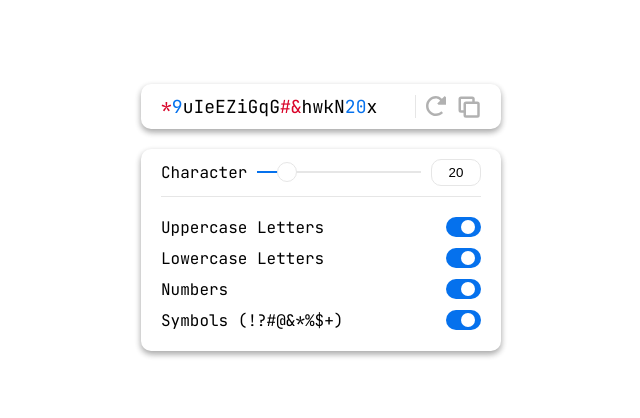
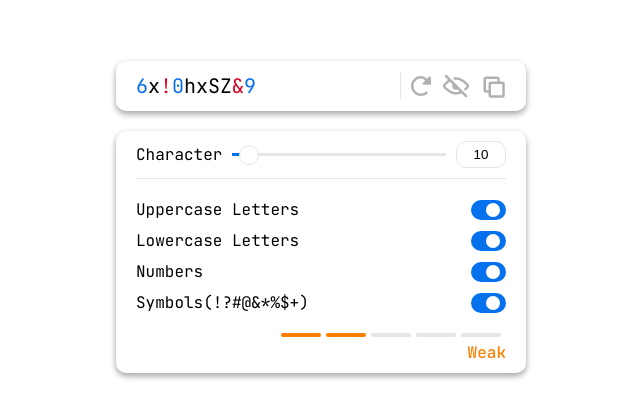
Before and after one commit to lindabgaa/passForge, a React (Vite) app: page / in a window 1280 px wide. Shown: the part 168-586 px from the top of the page, without its empty margins (319-959 px from the left). Built offline with nearby package versions, Linux system fonts and the light colour scheme.

Commit message:
add show/hide password feature + hide security level feature + update README & more

```diff
--- a/src/App.css
+++ b/src/App.css
@@ -1,5 +1,5 @@
 main.main-container {
-  max-width: 40rem;
+  max-width: 45rem;
   width: 100vw;
   padding: 2rem;
 
@@ -9,33 +9,103 @@ main.main-container {
   align-items: center;
 }
 
-p.copy-message {
+div.password-configuration-container {
+  width: 100%;
+  margin-bottom: 1rem;
+  padding: 1rem 2rem;
+  border-radius: 1rem;
+  background-color: var(--clr-white);
+  box-shadow: rgba(0, 0, 0, 0.16) 0px 3px 6px, rgba(0, 0, 0, 0.23) 0px 3px 6px;
+}
+
+div.password-strength-container {
+  width: 100%;
+
+  display: flex;
+  flex-direction: column;
+  align-items: end;
+}
+
+div.password-strength-bar {
+  margin-bottom: 0.5rem;
+  display: flex;
+}
+
+div.strength-bar-segment {
+  width: 4rem;
+  height: 0.4rem;
+  margin-right: 0.5rem;
+  border-radius: 1rem;
+  background-color: var(--clr-grey-100);
+}
+
+p.password-strength-text {
+  font-weight: 500;
+}
+
+div.strength-bar-segment:nth-child(1).very-weak {
+  background-color: var(--clr-red);
+}
+
+p.password-strength-text.very-weak {
+  color: var(--clr-red);
+}
+
+div.strength-bar-segment:nth-child(1).weak,
+div.strength-bar-segment:nth-child(2).weak {
+  background-color: var(--clr-orange);
+}
+
+p.password-strength-text.weak {
+  color: var(--clr-orange);
+}
+
+div.strength-bar-segment:nth-child(1).moderate,
+div.strength-bar-segment:nth-child(2).moderate,
+div.strength-bar-segment:nth-child(3).moderate {
+  background-color: var(--clr-yellow);
+}
+
+p.password-strength-text.moderate {
+  color: var(--clr-yellow);
+}
+
+div.strength-bar-segment:nth-child(1).strong,
+div.strength-bar-segment:nth-child(2).strong,
+div.strength-bar-segment:nth-child(3).strong,
+div.strength-bar-segment:nth-child(4).strong {
+  background-color: var(--clr-green-100);
+}
+
+p.password-strength-text.strong {
+  color: var(--clr-green-100);
+}
+
+div.strength-bar-segment:nth-child(1).very-strong,
+div.strength-bar-segment:nth-child(2).very-strong,
+div.strength-bar-segment:nth-child(3).very-strong,
+div.strength-bar-segment:nth-child(4).very-strong,
+div.strength-bar-segment:nth-child(5).very-strong {
+  background-color: var(--clr-green-200);
+}
+
+p.password-strength-text.very-strong {
+  color: var(--clr-green-200);
+}
+
+div.copy-feedback-container {
   width: 100%;
   height: 2rem;
-  margin-top: 1rem;
   text-align: center;
   font-size: 1.4rem;
   font-weight: 500;
   opacity: 0.7;
 }
 
-p.copy-valid {
+p.copy-success {
   color: var(--clr-blue-300);
 }
 
 p.copy-error {
   color: var(--clr-red);
 }
-
-div.content-wrapper {
-  width: 100%;
-}
-
-div.input-wrapper {
-  width: 100%;
-  margin-top: 2rem;
-  padding: 1rem 2rem;
-  border-radius: 1rem;
-  background-color: var(--clr-white);
-  box-shadow: rgba(0, 0, 0, 0.16) 0px 3px 6px, rgba(0, 0, 0, 0.23) 0px 3px 6px;
-}
--- a/src/App.jsx
+++ b/src/App.jsx
@@ -1,5 +1,8 @@
 // tools
 import { useState } from "react";
+
+// utils
+import { checkOption } from "./utils";
 
 // components
 import PasswordDisplay from "./components/PasswordDisplay/PasswordDisplay";
@@ -11,7 +14,8 @@ import "./App.css";
 
 export default function App() {
   const [copySuccess, setCopySuccess] = useState(null);
-  const [passwordLength, setPasswordLength] = useState(20);
+  const [passwordStrength, setPasswordStrength] = useState("");
+  const [passwordLength, setPasswordLength] = useState(10);
   const [passwordOptions, setPasswordOptions] = useState([
     {
       id: "uppercase",
@@ -34,47 +38,148 @@ export default function App() {
     {
       id: "symbols",
       checked: true,
-      label: "Symbols (!?#@&*%$+)",
+      label: "Symbols(!?#@&*%$+)",
       disabled: false,
     },
   ]);
 
+  const updateStrengthIndicator = () => {
+    const hasUppercase = checkOption(passwordOptions, "uppercase");
+    const hasLowerCase = checkOption(passwordOptions, "lowercase");
+    const hasNumbers = checkOption(passwordOptions, "numbers");
+    const hasSymbols = checkOption(passwordOptions, "symbols");
+
+    if (
+      passwordLength > 18 &&
+      hasNumbers &&
+      hasSymbols &&
+      (hasUppercase || hasLowerCase)
+    ) {
+      setPasswordStrength("Very Strong");
+    } else if (
+      (passwordLength > 12 && hasNumbers && hasSymbols) ||
+      passwordLength > 25
+    ) {
+      setPasswordStrength("Strong");
+    } else if (
+      (passwordLength > 10 && (hasNumbers || hasSymbols)) ||
+      passwordLength > 15
+    ) {
+      setPasswordStrength("Moderate");
+    } else if (passwordLength < 10) {
+      setPasswordStrength("Very Weak");
+    } else {
+      setPasswordStrength("Weak");
+    }
+  };
+
   return (
     <main className="main-container">
-      <div className="content-wrapper">
       <PasswordDisplay
         setCopySuccess={setCopySuccess}
         passwordLength={passwordLength}
         passwordOptions={passwordOptions}
+        updateStrengthIndicator={updateStrengthIndicator}
       />
 
-        <div className="input-wrapper">
+      <div className="password-configuration-container">
         <PasswordLength
           passwordLength={passwordLength}
           setPasswordLength={setPasswordLength}
         />
+
         <PasswordOptions
           passwordOptions={passwordOptions}
           setPasswordOptions={setPasswordOptions}
         />
+
+        <div className="password-strength-container">
+          <div className="password-strength-bar">
+            <div
+              className={`strength-bar-segment ${
+                passwordStrength === "Very Weak"
+                  ? "very-weak"
+                  : passwordStrength === "Weak"
+                  ? "weak"
+                  : passwordStrength === "Moderate"
+                  ? "moderate"
+                  : passwordStrength === "Strong"
+                  ? "strong"
+                  : passwordStrength === "Very Strong"
+                  ? "very-strong"
+                  : ""
+              }`}
+            ></div>
+            <div
+              className={`strength-bar-segment ${
+                passwordStrength === "Weak"
+                  ? "weak"
+                  : passwordStrength === "Moderate"
+                  ? "moderate"
+                  : passwordStrength === "Strong"
+                  ? "strong"
+                  : passwordStrength === "Very Strong"
+                  ? "very-strong"
+                  : ""
+              }`}
+            ></div>
+            <div
+              className={`strength-bar-segment ${
+                passwordStrength === "Moderate"
+                  ? "moderate"
+                  : passwordStrength === "Strong"
+                  ? "strong"
+                  : passwordStrength === "Very Strong"
+                  ? "very-strong"
+                  : ""
+              }`}
+            ></div>
+            <div
+              className={`strength-bar-segment ${
+                passwordStrength === "Strong"
+                  ? "strong"
+                  : passwordStrength === "Very Strong"
+                  ? "very-strong"
+                  : ""
+              }`}
+            ></div>
+            <div
+              className={`strength-bar-segment ${
+                passwordStrength === "Very Strong" ? "very-strong" : ""
+              }`}
+            ></div>
+          </div>
+          <p
+            className={`password-strength-text ${
+              passwordStrength === "Very Weak"
+                ? "very-weak"
+                : passwordStrength === "Weak"
+                ? "weak"
+                : passwordStrength === "Moderate"
+                ? "moderate"
+                : passwordStrength === "Strong"
+                ? "strong"
+                : passwordStrength === "Very Strong"
+                ? "very-strong"
+                : ""
+            }`}
+          >
+            {passwordStrength}
+          </p>
         </div>
       </div>
 
-      <p
-        className={`copy-message ${
-          copySuccess === true
-            ? "copy-valid"
-            : copySuccess === false
-            ? "copy-error"
-            : ""
-        }`}
-      >
-        {copySuccess === true
-          ? "Copied generated password"
-          : copySuccess === false
-          ? " Failed to copy generated password. Please try again."
-          : ""}
+      <div className="copy-feedback-container">
+        {copySuccess === true && (
+          <p className="copy-success">Copied generated password</p>
+        )}
+
+        {copySuccess === false && (
+          <p className="copy-error">
+            Failed to copy generated password. Please try again.
           </p>
+        )}
+      </div>
     </main>
   );
 }
--- a/src/components/PasswordDisplay/PasswordDisplay.css
+++ b/src/components/PasswordDisplay/PasswordDisplay.css
@@ -1,6 +1,7 @@
-div.password-wrapper {
+div.password-display-container {
   width: 100%;
   padding: 1rem 2rem;
+  margin-bottom: 2rem;
 
   border-radius: 1rem;
   background-color: var(--clr-white);
@@ -13,7 +14,7 @@ div.password-wrapper {
 p.password-text {
   padding-right: 0.25rem;
 
-  font-size: 1.8rem;
+  font-size: 2rem;
   border-right: 1px solid var(--clr-grey-100);
 
   overflow: hidden;
@@ -23,17 +24,19 @@ p.password-text {
   flex-grow: 1;
 }
 
-span.password-char.number {
+span.number {
   color: var(--clr-blue-300);
 }
 
-span.password-char.special {
+span.special {
   color: var(--clr-red);
 }
 
 button.generate-button,
-button.copy-button {
+button.copy-button,
+button.hide-button {
   background-color: transparent;
+  border-radius: 50%;
   border: none;
   opacity: 0.3;
 
@@ -44,16 +47,15 @@ button.copy-button {
   transition: all 0.2s;
 }
 
-button.generate-button {
-  margin-left: 1rem;
-}
-
+button.generate-button,
+button.hide-button,
 button.copy-button {
   margin-left: 1rem;
 }
 
 button.generate-button:hover,
-button.copy-button:hover {
+button.copy-button:hover,
+button.hide-button:hover {
   opacity: 0.8;
   transform: scale(1.1);
 }
--- a/src/components/PasswordDisplay/PasswordDisplay.jsx
+++ b/src/components/PasswordDisplay/PasswordDisplay.jsx
@@ -5,6 +5,7 @@ import { useCallback, useEffect, useState } from "react";
 // assets
 import copyIcon from "../../assets/copy-icon.svg";
 import generateIcon from "../../assets/generate-icon.svg";
+import hideIcon from "../../assets/hide-icon.svg";
 
 // utils
 import { shuffleArray } from "../../utils.js";
@@ -16,13 +17,13 @@ export default function PasswordDisplay({
   setCopySuccess,
   passwordLength,
   passwordOptions,
+  updateStrengthIndicator,
 }) {
-  // ---- Characters to generate password from
+  const [password, setPassword] = useState("");
+  const [isPasswordHidden, setIsPasswordHidden] = useState(false);
+
   const characters =
     "ABCDEFGHIJKLMNOPQRSTUVWXYZabcdefghijklmnopqrstuvwxyz0123456789!?#@&*%$+";
-
-  // ---- State to store generated password
-  const [password, setPassword] = useState("");
 
   // ---- Function to generate password based on password length and options
   const generatePassword = useCallback(() => {
@@ -106,11 +107,6 @@ export default function PasswordDisplay({
     setPassword(generatedPassword);
   }, [passwordLength, passwordOptions]);
 
-  // ---- useEffect to generate password on initial render and when password length or options change
-  useEffect(() => {
-    generatePassword();
-  }, [generatePassword]);
-
   // ---- Function to handle generate password button click event
   const handleGenerateButtonClick = () => {
     generatePassword();
@@ -137,28 +133,43 @@ export default function PasswordDisplay({
     setTimeout(() => setCopySuccess(null), 3000);
   };
 
+  // ---- Function to handle hide password button click event
+  const handleHideButtonClick = () => {
+    setIsPasswordHidden(!isPasswordHidden);
+  };
+
+  // ---- useEffect to generate password on initial render and when password length or options change
+  useEffect(() => {
+    generatePassword();
+    updateStrengthIndicator();
+  }, [generatePassword, updateStrengthIndicator]);
+
   return (
-    <div className="password-wrapper">
+    <div className="password-display-container">
       <p className="password-text">
-        {password.split("").map(function (char, index) {
-          return (
+        {password.split("").map((char, index) => {
+          return isPasswordHidden ? (
+            "•"
+          ) : Number.isInteger(parseInt(char)) || /[!?%@#+$&*]/.test(char) ? (
             <span
               key={index}
-              className={`password-char
-                ${
+              className={
                 Number.isInteger(parseInt(char))
                   ? "number"
                   : /[!?%@#+$&*]/.test(char)
                   ? "special"
                   : ""
               }
-              `}
             >
               {char}
             </span>
+          ) : (
+            char
           );
         })}
       </p>
+
+      {/* Generate password button */}
       <button
         type="button"
         className="generate-button"
@@ -170,6 +181,17 @@ export default function PasswordDisplay({
           className="generate-icon"
         ></img>
       </button>
+
+      {/* Hide password button */}
+      <button
+        type="button"
+        className="hide-button"
+        onClick={handleHideButtonClick}
+      >
+        <img src={hideIcon} alt="Hide Password" className="hide-icon"></img>
+      </button>
+
+      {/* Copy password button */}
       <button
         type="button"
         className="copy-button"
@@ -193,4 +215,5 @@ PasswordDisplay.propTypes = {
       disabled: PropTypes.bool.isRequired,
     }).isRequired
   ).isRequired,
+  updateStrengthIndicator: PropTypes.func.isRequired,
 };
--- a/src/components/PasswordLength/PasswordLength.css
+++ b/src/components/PasswordLength/PasswordLength.css
@@ -1,4 +1,4 @@
-div.length-wrapper {
+div.length-container {
   width: 100%;
   padding-bottom: 1rem;
   margin-bottom: 2rem;
@@ -15,7 +15,7 @@ div.length-wrapper {
   }
 }
 
-input.length-slider {
+input.range-input {
   height: 0.25rem;
   margin-left: 1rem;
   margin-right: 1rem;
@@ -27,7 +27,7 @@ input.length-slider {
 }
 
 /* Range Input styles for Chrome  */
-input.length-slider::-webkit-slider-thumb {
+input.range-input::-webkit-slider-thumb {
   -webkit-appearance: none;
   appearance: none;
   width: 2rem;
@@ -38,14 +38,14 @@ input.length-slider::-webkit-slider-thumb {
   transition: all 0.2s ease-in-out;
 }
 
-input.length-slider::-webkit-slider-thumb:hover,
-input.length-slider::-webkit-slider-thumb:active {
+input.range-input::-webkit-slider-thumb:hover,
+input.range-input::-webkit-slider-thumb:active {
   background-color: var(--clr-blue-200);
   border: none;
 }
 
 /* Range Input styles for Firefox */
-input.length-slider::-moz-range-thumb {
+input.range-input::-moz-range-thumb {
   width: 2rem;
   height: 2rem;
   background-color: var(--clr-white);
@@ -54,14 +54,14 @@ input.length-slider::-moz-range-thumb {
   transition: all 0.2s ease-in-out;
 }
 
-input.length-slider::-moz-range-thumb:hover,
-input.length-slider::-moz-range-thumb:active {
+input.range-input::-moz-range-thumb:hover,
+input.range-input::-moz-range-thumb:active {
   background-color: var(--clr-grey-200);
   border: none;
 }
 
 /* Range Input styles for Other*/
-input.length-slider::-ms-thumb {
+input.range-input::-ms-thumb {
   width: 2rem;
   height: 2rem;
   background-color: var(--clr-white);
@@ -70,13 +70,13 @@ input.length-slider::-ms-thumb {
   transition: all 0.2s ease-in-out;
 }
 
-input.length-slider::-ms-thumb:hover,
-input.length-slider::-ms-thumb:active {
+input.range-input::-ms-thumb:hover,
+input.range-input::-ms-thumb:active {
   background-color: var(--clr-grey-200);
   border: none;
 }
 
-input.length-input {
+input.number-input {
   width: 5rem;
   padding: 0.5rem;
   text-align: center;
@@ -90,7 +90,7 @@ input.length-input {
 }
 
 /* Remove the up and down arrows from the input field for Chrome */
-input.length-input::-webkit-outer-spin-button,
-input.length-input::-webkit-inner-spin-button {
+input.number-input::-webkit-outer-spin-button,
+input.number-input::-webkit-inner-spin-button {
   -webkit-appearance: none;
 }
--- a/src/components/PasswordLength/PasswordLength.jsx
+++ b/src/components/PasswordLength/PasswordLength.jsx
@@ -51,7 +51,7 @@ export default function PasswordLength({ passwordLength, setPasswordLength }) {
   };
 
   return (
-    <div className="length-wrapper">
+    <div className="length-container">
       <label id="password-length-label" className="length-label">
         Character
       </label>
@@ -61,7 +61,7 @@ export default function PasswordLength({ passwordLength, setPasswordLength }) {
         min="7"
         max="100"
         value={passwordLength || 7}
-        className="length-slider"
+        className="range-input"
         aria-labelledby="password-length-label"
         onChange={handleInputRangeChange}
       ></input>
@@ -70,7 +70,7 @@ export default function PasswordLength({ passwordLength, setPasswordLength }) {
         min="7"
         max="100"
         value={passwordLength}
-        className="length-input"
+        className="number-input"
         aria-labelledby="password-length-label"
         onChange={handleInputNumberChange}
         onBlur={handleInputNumberBlur}
--- a/src/components/PasswordOptions/PasswordOptions.css
+++ b/src/components/PasswordOptions/PasswordOptions.css
@@ -1,3 +1,7 @@
+ul.options-list {
+  margin-bottom: 2rem;
+}
+
 li.options-item {
   margin-bottom: 1rem;
 
--- a/src/components/PasswordOptions/PasswordOptions.jsx
+++ b/src/components/PasswordOptions/PasswordOptions.jsx
@@ -1,6 +1,9 @@
 // tools
 import PropTypes from "prop-types";
 import { useEffect } from "react";
+
+// utils
+import { checkOption } from "../../utils";
 
 // styles
 import "./PasswordOptions.css";
@@ -10,18 +13,10 @@ export default function PasswordOptions({
   setPasswordOptions,
 }) {
   // Get the checked (true / false) state of each option
-  // We don't need the 'symbols' option here
-  const uppercaseChecked = passwordOptions.find(
-    (option) => option.id === "uppercase"
-  ).checked;
-
-  const lowercaseChecked = passwordOptions.find(
-    (option) => option.id === "lowercase"
-  ).checked;
-
-  const numbersChecked = passwordOptions.find(
-    (option) => option.id === "numbers"
-  ).checked;
+  // We don't need the 'symbols' option here because it's not a requirement for the password
+  const uppercaseChecked = checkOption(passwordOptions, "uppercase");
+  const lowercaseChecked = checkOption(passwordOptions, "lowercase");
+  const numbersChecked = checkOption(passwordOptions, "numbers");
 
   // ---- Function to handle checkbox change
   const handleCheckboxChange = (index) => {
--- a/src/index.css
+++ b/src/index.css
@@ -12,6 +12,10 @@
   --clr-blue-400: #0451b3;
 
   --clr-red: #d90429;
+  --clr-orange: #ff7f00;
+  --clr-yellow: #f6d02f;
+  --clr-green-100: #00b140;
+  --clr-green-200: #005e2e;
 }
 
 *,
--- a/src/utils.js
+++ b/src/utils.js
@@ -1,3 +1,8 @@
+// ---- Helper function to check if an option is selected or not (checked : true/false)
+export const checkOption = (allOptions, optionId) =>
+  allOptions.find((option) => option.id === optionId)?.checked || false;
+
+// ---- Helper function to shuffle an array
 export const shuffleArray = (array) => {
   for (let i = array.length - 1; i > 0; i--) {
     const j = Math.floor(Math.random() * (i + 1));
```
Also changed, not shown: src/assets/hide-icon.svg (added), 1 other file (tests, documents, lock files or other folders). Lines whose indentation alone changed are shown as unchanged.
